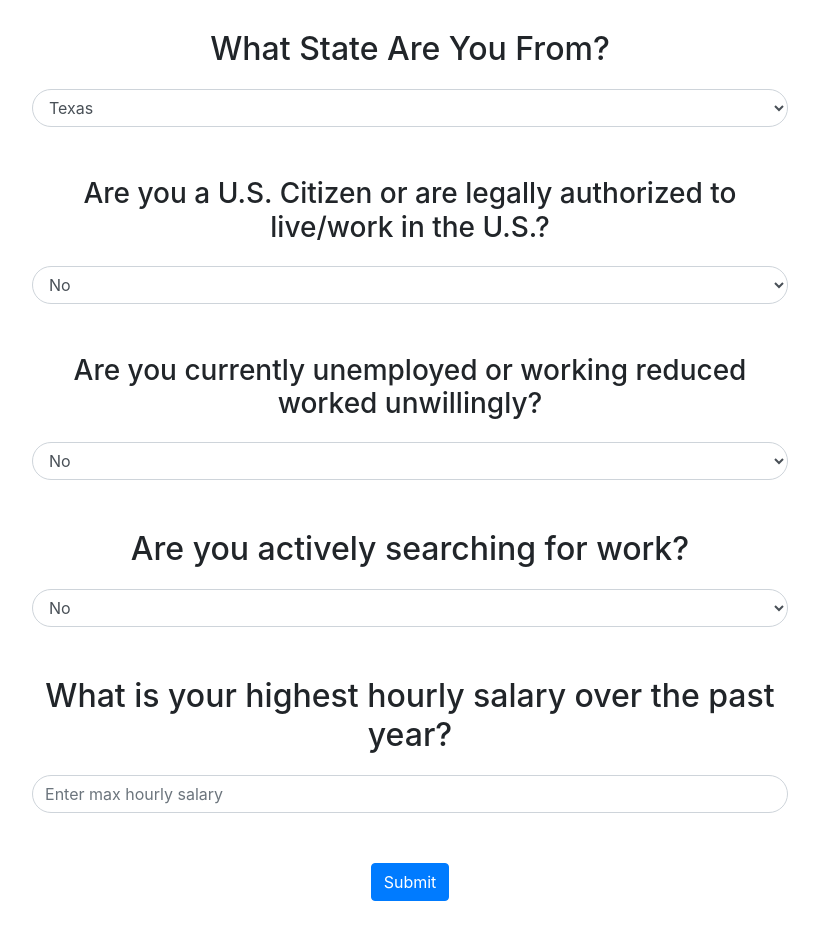
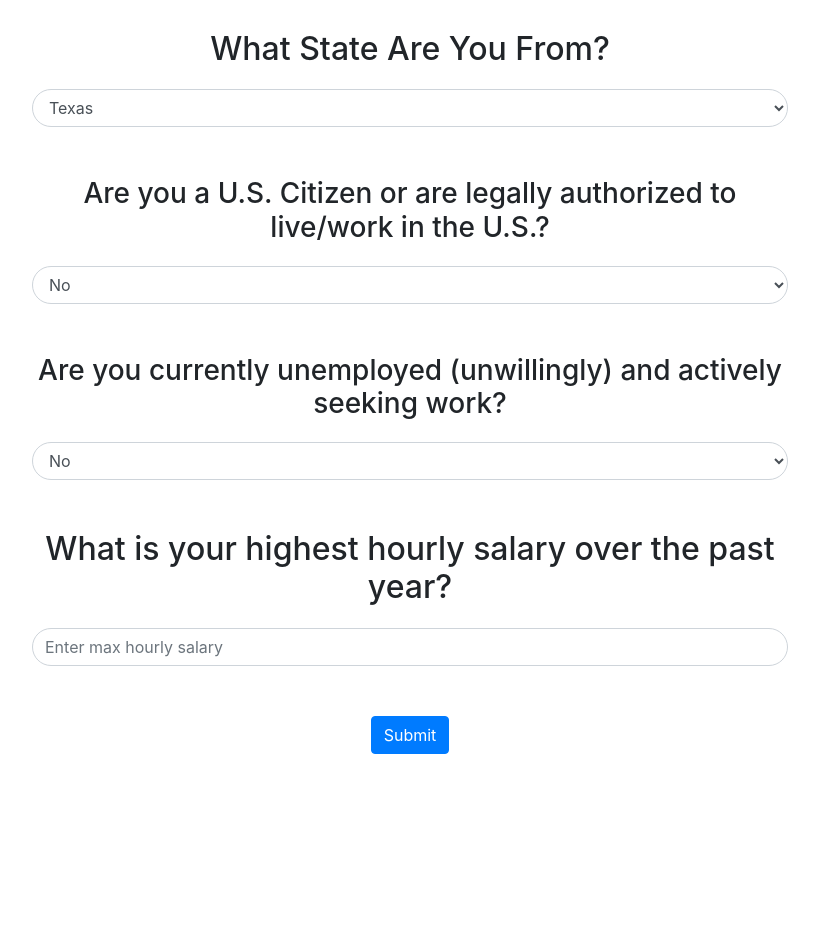
Before and after one commit to kxl4126/IQualify, a React (Create React App) app in the folder iqualify/: page /search in a window 1280 px wide. Shown: the whole page, without its empty margins (230-1049 px from the left). After the commit the page ends 800 px from the top, so only its background shows below. Built offline with nearby package versions, Linux system fonts and the light colour scheme.

Commit message:
jibran pull

```diff
--- a/iqualify/src/pages/result.js
+++ b/iqualify/src/pages/result.js
@@ -3,6 +3,8 @@ import PropTypes from "prop-types";
 import { Link } from "react-router-dom";
 import Navbar from "../components/navbar";
 import mail from "../assets/mail.png";
+import axios from 'axios'
+
 export default class result extends Component {
   state = {
     loading: true,
@@ -21,6 +23,24 @@ export default class result extends Component {
         loading: false,
       });
     }, 2000);
+
+    const params = new URLSearchParams(window.location.search);
+    const eligible = params.get("eligible");
+    const state = params.get("state");
+    const salary = params.get("salary");
+    this.setState(
+      {
+        eligible: eligible == "yes" ? true : false,
+        state: state,
+        salary, salary
+      },
+      () => {
+        axios
+          .post("/server?", {
+
+          })
+      }
+    );
   }
 
   displayConfetti() {
@@ -43,12 +63,12 @@ export default class result extends Component {
     );
   }
   render() {
-    const loading = this.state.loading;
-    const amount = 1;
+    const {state, salary, eligible, loading} = this.state;
+
     if (!loading) {
       return (
         <div className="result-box">
-          {amount == 0 ? (
+          {!eligible? (
             <Fragment>
               <div className="result-text">
                 <h1 style={{ color: "red" }}>$0</h1>
@@ -75,7 +95,7 @@ export default class result extends Component {
                 </a>
               </div>
               <div className="covid-text">
-                You are eligible to receive up to ${amount} from governmental
+                You are eligible to receive up to ${} from governmental
                 aid. <br></br> Follow the button above to see how you can claim
                 the money.
               </div>
--- a/iqualify/src/pages/search.js
+++ b/iqualify/src/pages/search.js
@@ -5,20 +5,22 @@ export default class search extends Component {
   state = {
     userState: "Texas",
     isCitizen: false,
-    isActivelySearching: false,
     isUnemployed: false,
     highestSalary: 0,
   };
 
   onSubmit = () => {
-    this.props.history.push(`/result?userState=${this.state.userState}&salary=${this.state.highestSalary}`)
+    if(this.state.isCitizen == false || this.state.isUnemployed == false){
+      this.props.history.push(`/result?eligible=no`)
+    } else {
+      this.props.history.push(`/result?eligible=yes&userState=${this.state.userState}&salary=${this.state.highestSalary}`)
+    }
   };
 
   render() {
     const {
       userState,
       isCitizen,
-      isActivelySearching,
       isUnemployed,
       highestSalary,
     } = this.state;
@@ -76,8 +78,7 @@ export default class search extends Component {
           >
             <Form.Label>
               <h3>
-                Are you currently unemployed or working reduced worked
-                unwillingly?
+                Are you currently unemployed (unwillingly) and actively seeking work?
               </h3>
             </Form.Label>
             <Form.Control as="select">
@@ -86,20 +87,6 @@ export default class search extends Component {
             </Form.Control>
           </Form.Group>
 
-          <Form.Group
-            controlId="formBasicPassword"
-            onChange={(event) =>
-              this.setState({ isActivelySearching: event.target.value === "Yes" ? true : false })
-            }
-          >
-            <Form.Label>
-              <h2>Are you actively searching for work?</h2>
-            </Form.Label>
-            <Form.Control as="select">
-              <option>No</option>
-              <option>Yes</option>
-            </Form.Control>
-          </Form.Group>
 
           <Form.Group
             controlId="formGroupEmail"
```
